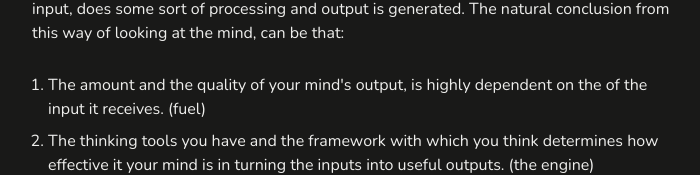
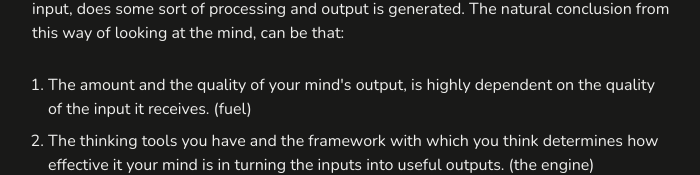
Before and after one commit to mahmood-saghrajooghi/personal-website, a Next.js app: page /writing/thinking-machines in a window 1280 px wide. Shown: the part 427-602 px from the top of the page, without its empty margins (288-988 px from the left). Built offline with nearby package versions, Linux system fonts and the light colour scheme.

Commit message:
Correct wording in Thinking Machines page to enhance clarity of input-output relationship

```diff
--- a/pages/writing/thinking-machines.tsx
+++ b/pages/writing/thinking-machines.tsx
@@ -39,8 +39,8 @@ const ThinkingMachines = () => {
           <BlurIn asChild>
             <ul className='ml-4 mb-7'>
               <li className='mb-2 list-decimal'>
-                The amount and the quality of your mind's output, is highly dependent on the of the input
-                it receives. (fuel)
+                The amount and the quality of your mind's output, is highly dependent on the quality
+                of the input it receives. (fuel)
               </li>
               <li className='mb-2 list-decimal'>
                 The thinking tools you have and the framework with which you think determines how
```
